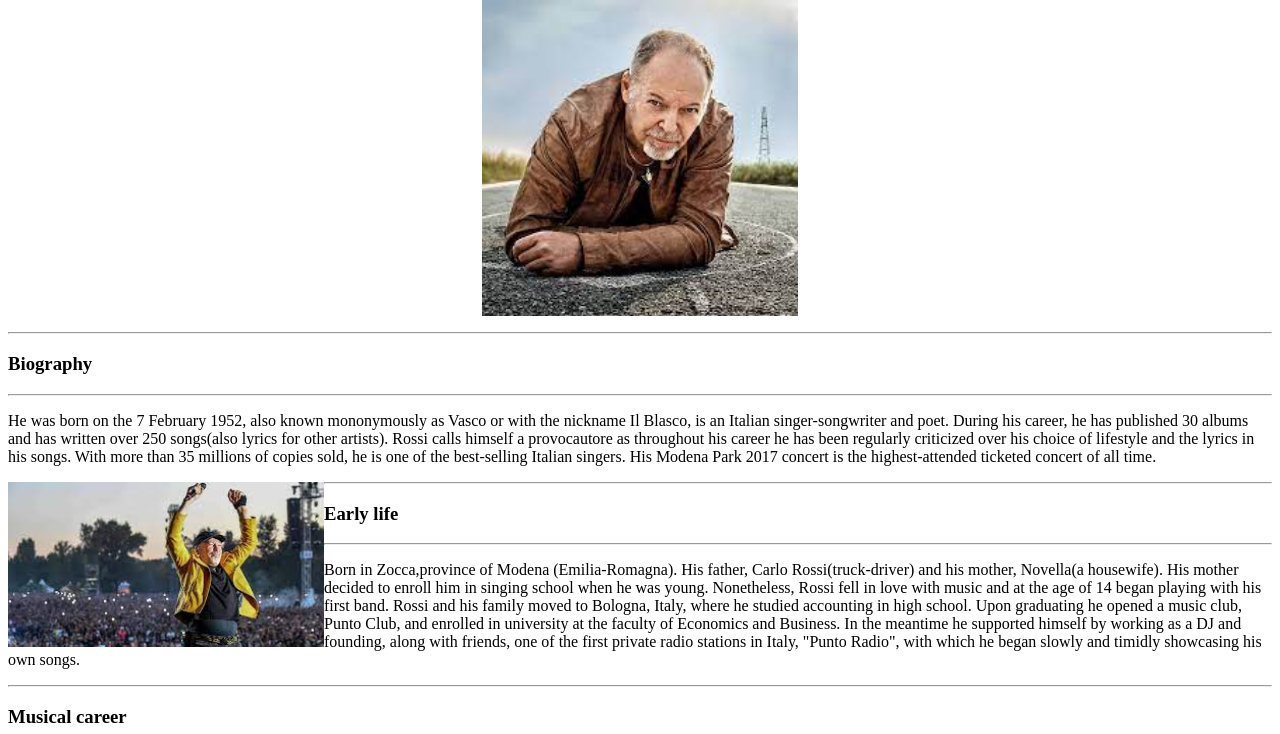
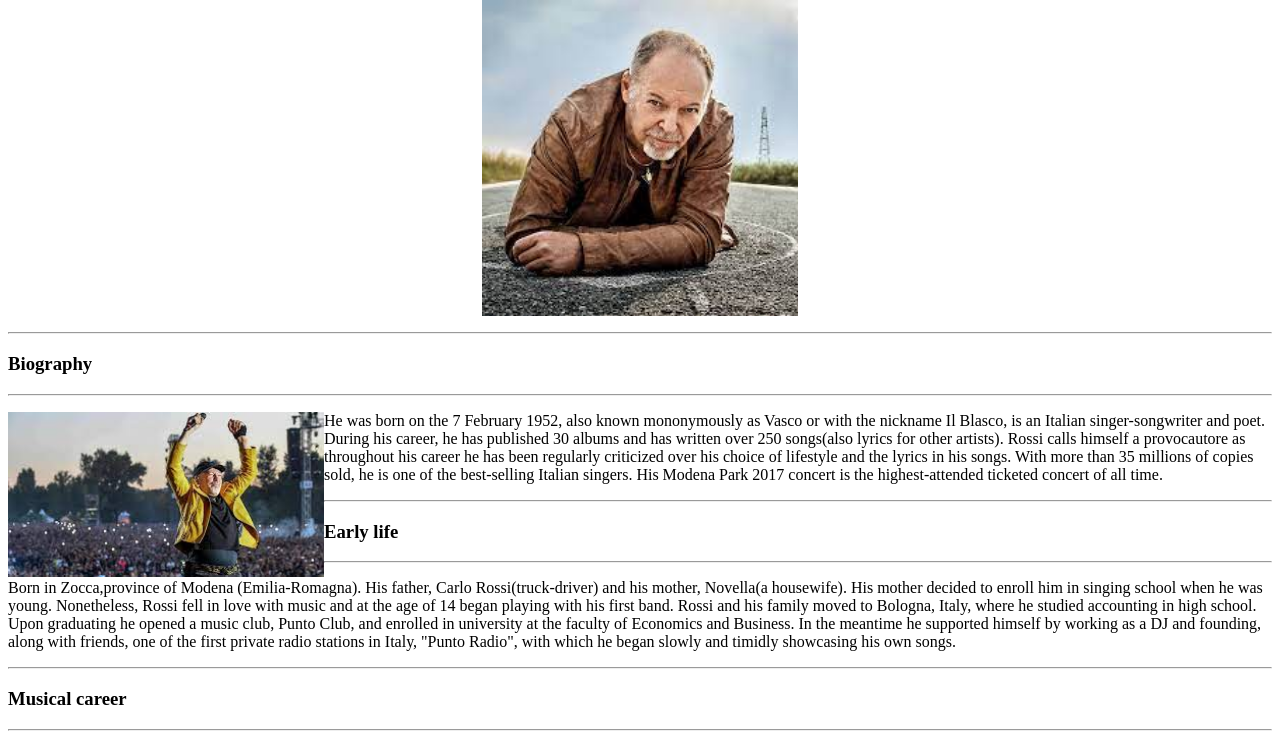
Before and after one commit to gennyradina/Vasco-Rossi-Biography, a plain HTML site: page index.html in a window 1280 px wide. Shown: the part 66-800 px from the top of the page. Drawn offline with Linux system fonts and the light colour scheme.

Commit message:
Update index.html

```diff
--- a/index.html
+++ b/index.html
@@ -7,9 +7,9 @@
 <hr>
 <h3>Biography  </h3>
 <hr>
-  <p> He was born on the 7 February 1952, also known mononymously as Vasco or with the nickname Il Blasco, is an Italian singer-songwriter and poet.
+  <p> <img src="modena park.jpeg" style="width:25%; float: left">He was born on the 7 February 1952, also known mononymously as Vasco or with the nickname Il Blasco, is an Italian singer-songwriter and poet.
 During his career, he has published 30 albums and has written over 250 songs(also lyrics for other artists).
-Rossi calls himself a provocautore as throughout his career he has been regularly criticized over his choice of lifestyle and the lyrics in his songs. With more than 35 millions of copies sold, he is one of the best-selling Italian singers. His Modena Park 2017 concert is the highest-attended ticketed concert of all time.</p><img src="modena park.jpeg" style="width:25%; float: left">
+Rossi calls himself a provocautore as throughout his career he has been regularly criticized over his choice of lifestyle and the lyrics in his songs. With more than 35 millions of copies sold, he is one of the best-selling Italian singers. His Modena Park 2017 concert is the highest-attended ticketed concert of all time.</p>
 
   <hr>
 <h3> Early life</h3>
```
